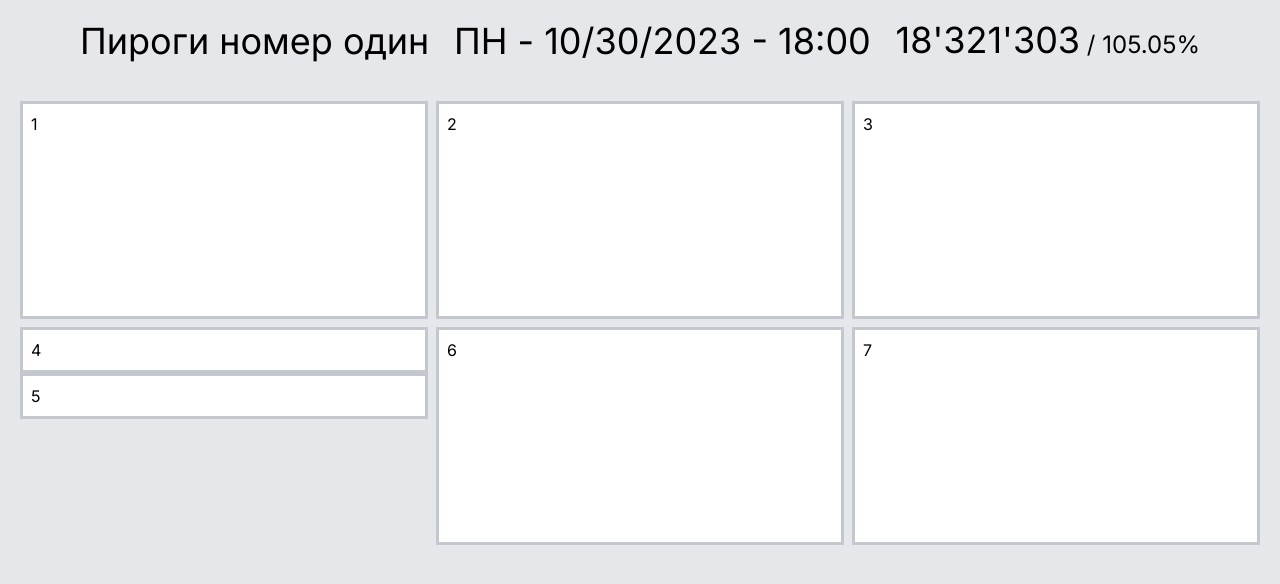
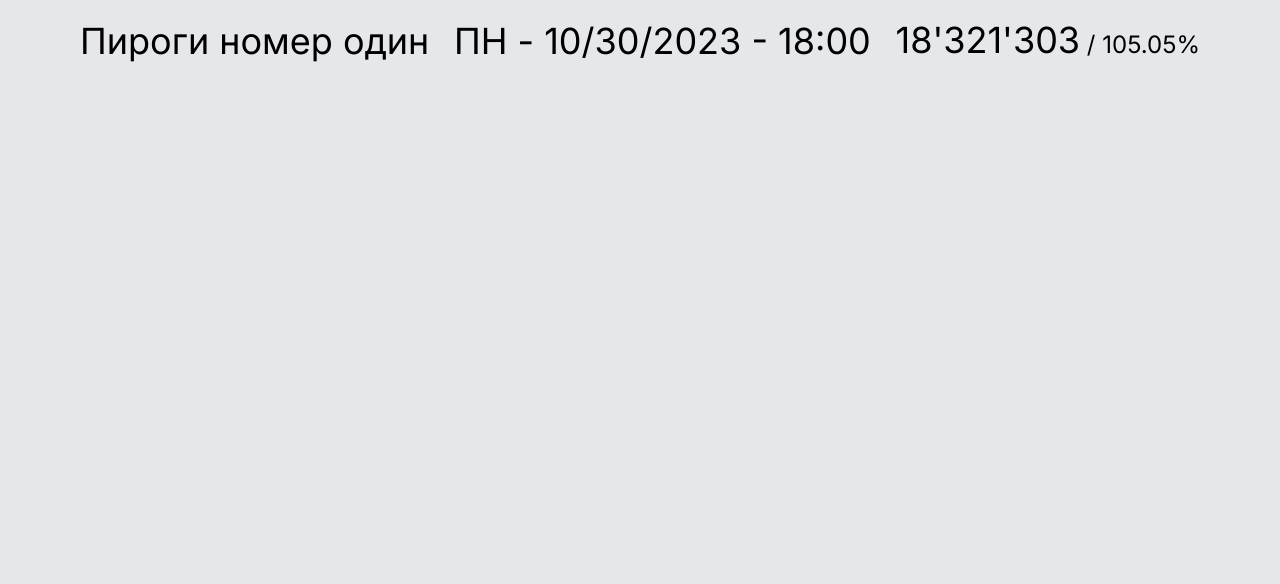
Before and after one commit to ZNP8b/rest-dashboard, a Next.js app: page / in a window 1280 px wide. Shown: the top 584 px of the page. Built offline with nearby package versions, Linux system fonts and the light colour scheme.

Commit message:
Очистить компонент карточек

```diff
--- a/app/components/Cards.tsx
+++ b/app/components/Cards.tsx
@@ -1,24 +1,7 @@
 
 const Cards = () => {
   return (
-    <div className="grid grid-cols-3 grid-rows-3 gap-2 p-5 h-[calc(100vh-90px)]">
-
-      <div className="cardItem" >1</div>
-
-      <div className="cardItem cardItem-2">2</div>
-
-      <div className="cardItem cardItem-3">3</div>
-
-      <div className="cardItem-4">
-        <div className="cardItem flex-1">4</div>
-        <div className="cardItem flex-1">5</div>
-      </div>
-
-      <div className="cardItem cardItem-5">6</div>
-
-      <div className="cardItem cardItem-6">7</div>
-
-    </div>
+    <div></div>
   )
 }
 
```
